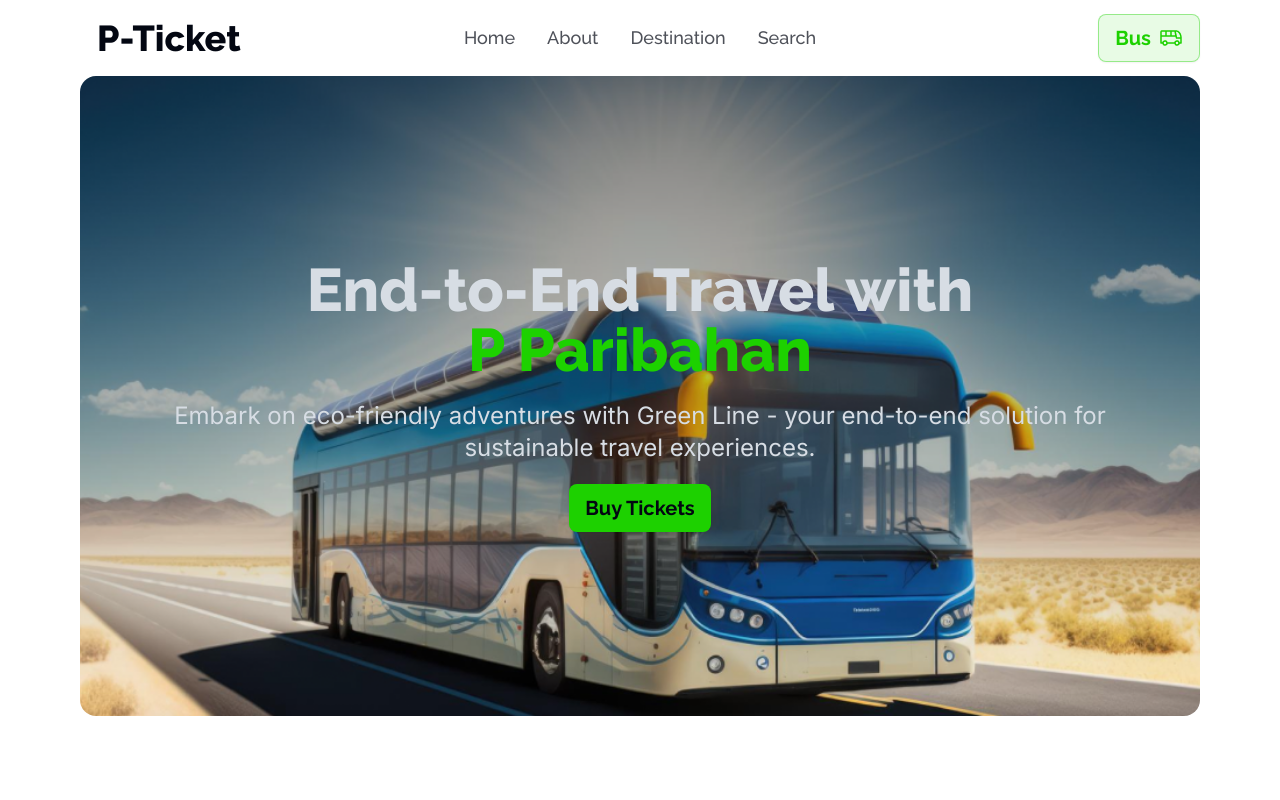
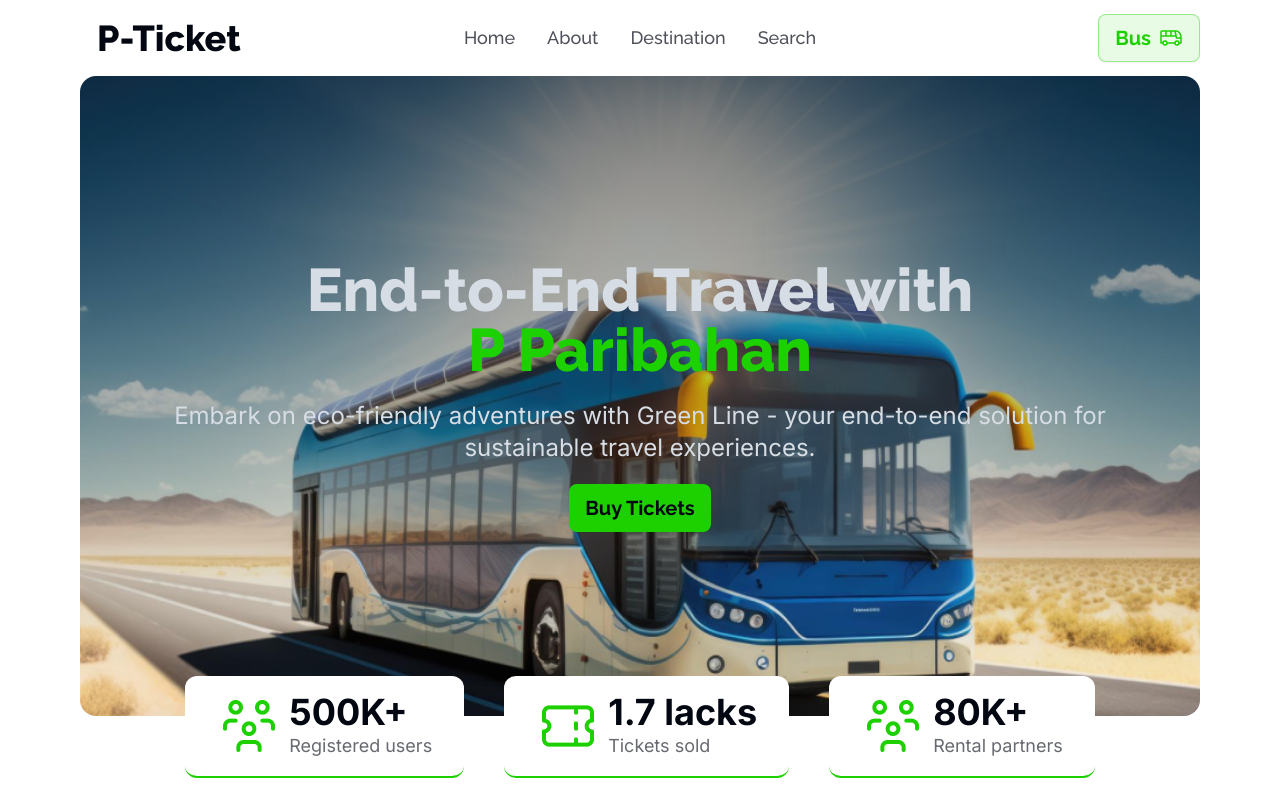
Before and after one commit to imashraf21/bus-fare, a plain HTML site: page index.html in a window 1280 px wide. Shown: the top 800 px of the page. Drawn offline with nearby package versions, Linux system fonts and the light colour scheme.

Commit message:
Banner Badge added & Modal font updated

```diff
--- a/index.html
+++ b/index.html
@@ -14,7 +14,7 @@
     <link rel="preconnect" href="https://fonts.googleapis.com">
     <link rel="preconnect" href="https://fonts.gstatic.com" crossorigin>
     <link
-        href="https://fonts.googleapis.com/css2?family=Inter:wght@100..900&family=Raleway:ital,wght@0,100..900;1,100..900&display=swap"
+        href="https://fonts.googleapis.com/css2?family=Inter:wght@100..900&family=Raleway:ital,wght@0,100..900;1,100..900&family=Roboto:wght@300;500;700&display=swap"
         rel="stylesheet">
 
     <!-- Font Awesome -->
@@ -51,6 +51,10 @@
 
         .font-inter {
             font-family: 'Inter', sans-serif;
+        }
+
+        .font-roboto {
+            font-family: 'Roboto', sans-serif;
         }
     </style>
 </head>
@@ -111,6 +115,30 @@
                     <a class="btn btn-primary bg-cs-primary border-none text-base lg:text-xl font-bold font-raleway text-cs-black"
                         href="#buy-tickets">Buy
                         Tickets</a>
+                </div>
+            </div>
+        </section>
+        <!-- Badge -->
+        <section class="flex gap-10 justify-center relative -mt-10 font-inter">
+            <div class="flex gap-2 items-center bg-white rounded-xl border-b-2 border-cs-primary px-8 py-4">
+                <img src="./images/people.png" alt="">
+                <div>
+                    <h1 class="text-4xl font-bold text-cs-black">500K+</h1>
+                    <p class="text-lg font-normal text-cs-black-60">Registered users</p>
+                </div>
+            </div>
+            <div class="flex gap-2 items-center bg-white rounded-xl border-b-2 border-cs-primary px-8 py-4">
+                <img src="./images/ticket-cupon.png" alt="">
+                <div>
+                    <h1 class="text-4xl font-bold text-cs-black">1.7 lacks</h1>
+                    <p class="text-lg font-normal text-cs-black-60">Tickets sold</p>
+                </div>
+            </div>
+            <div class="flex gap-2 items-center bg-white rounded-xl border-b-2 border-cs-primary px-8 py-4">
+                <img src="./images/people.png" alt="">
+                <div>
+                    <h1 class="text-4xl font-bold text-cs-black">80K+</h1>
+                    <p class="text-lg font-normal text-cs-black-60">Rental partners</p>
                 </div>
             </div>
         </section>
@@ -503,15 +531,17 @@
                                 <!-- Success Modal -->
                                 <dialog id="my_modal_1" class="modal">
                                     <div
-                                        class="modal-box max-w-3xl flex flex-col justify-center items-center text-center p-20">
+                                        class="modal-box max-w-3xl flex flex-col justify-center items-center text-center p-20 font-roboto">
                                         <img src="./images/success.png" alt="">
                                         <h3 class="font-bold text-2xl text-[#27AE60] py-6">SUCCESS</h3>
                                         <p class="py-4 text-xl font-medium">Thank you for Booking Our Bus Seats. <br>
                                             We are working hard to find the best service and deals for you.</p>
-                                        <p class="py-4 text-xl font-light">Shortly you will find a confirmation in your email.</p>
+                                        <p class="py-4 text-xl font-light">Shortly you will find a confirmation in your
+                                            email.</p>
                                         <div class="modal-action">
                                             <form method="dialog">
-                                                <button class="btn bg-[#27AE60] w-64 rounded-full text-xl font-semibold text-white">Continue</button>
+                                                <button
+                                                    class="btn bg-[#27AE60] w-64 rounded-full text-xl font-semibold text-white">Continue</button>
                                             </form>
                                         </div>
                                     </div>
```
